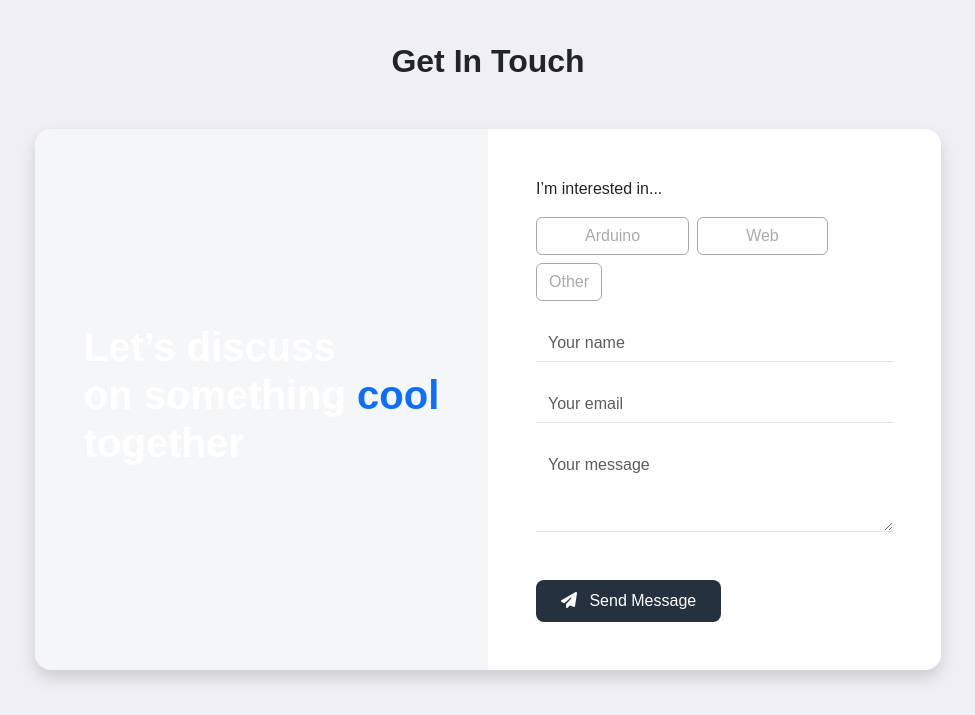
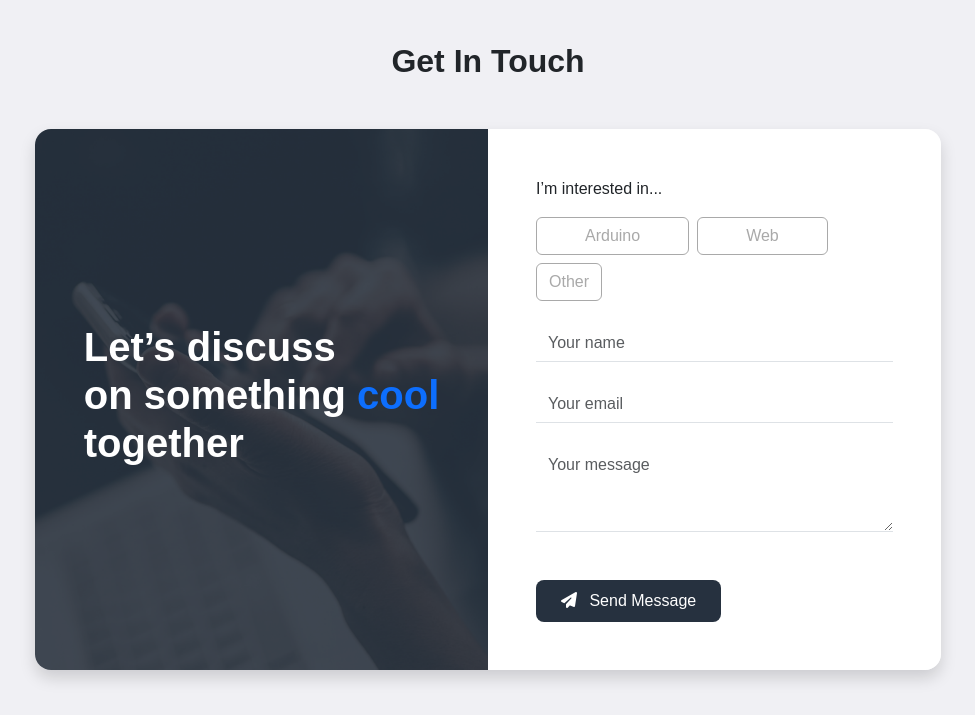
Before and after one commit to clem465/Portfolio, a plain HTML site: page index.html in a window 1280 px wide. Shown: the part 3240-3955 px from the top of the page, without its empty margins (152-1127 px from the left). Drawn offline with nearby package versions, Linux system fonts and the light colour scheme; a web font is replaced by a local one.

```diff
--- a/styles/style.css
+++ b/styles/style.css
@@ -154,7 +154,7 @@ body {
             border-bottom-color: #dc3545;
         }
         .contact-left {
-            background-image: url("./images/getintouch.webp");
+            background-image: url("../images/getintouch.webp");
             background-size: cover;
             background-position: center;
             background-repeat: no-repeat;
@@ -359,4 +359,5 @@ body {
             }
         }
     }
+
 }
```
